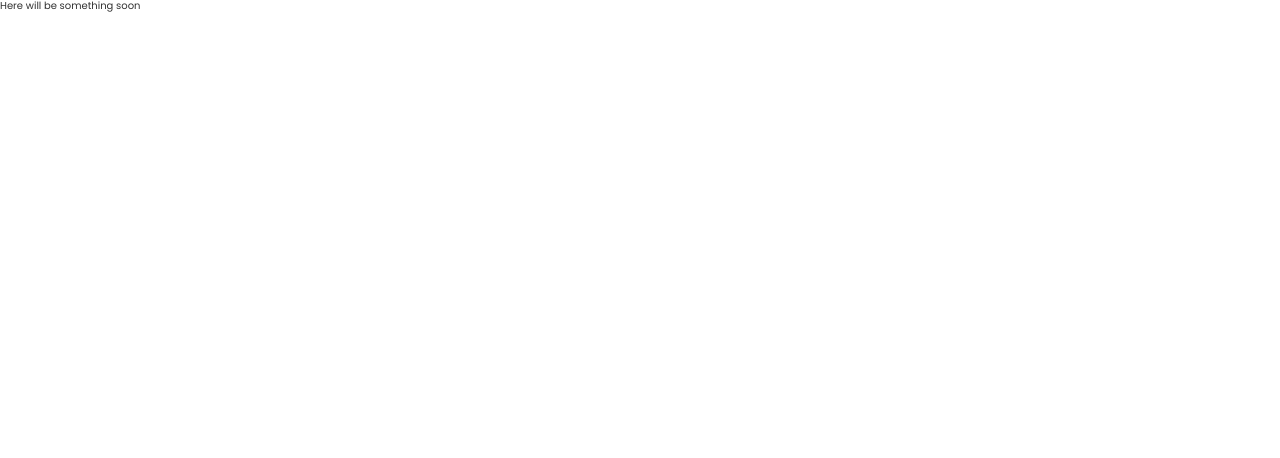
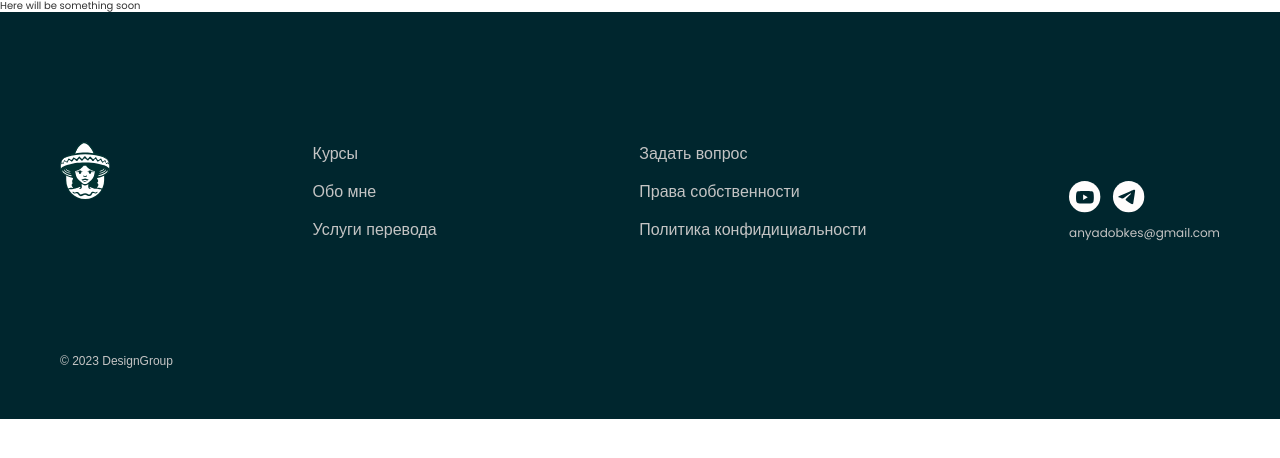
Before and after one commit to elrouss/spanish-with-anna, a Next.js app in the folder frontend/: page / in a window 1280 px wide. Shown: the top 458 px of the page. Built offline with nearby package versions, Linux system fonts and the light colour scheme.

Commit message:
feat: add footer

```diff
--- /dev/null
+++ b/frontend/src/components/Footer/Footer.jsx
@@ -0,0 +1,53 @@
+import Link from 'next/link';
+
+import styles from './footer.module.scss';
+import IconLogo from '@/assets/icons/logo';
+import IconYoutube from '@/assets/icons/youtube';
+import IconTelegram from '@/assets/icons/telegram';
+import FooterLink from '../FooterLink/FooterLink';
+
+function Footer() {
+  return (
+    <footer className={styles.footer}>
+      <div className={styles.wrapper}>
+        <div className={styles.content}>
+          <Link href="/">
+            <IconLogo alt="логотип" />
+          </Link>
+          <ul className={styles.listLink}>
+            <FooterLink href="/#">Курсы</FooterLink>
+            <FooterLink href="/#">Обо мне</FooterLink>
+            <FooterLink href="/#">Услуги перевода</FooterLink>
+          </ul>
+          <ul className={styles.listLink}>
+            <FooterLink href="/#">Задать вопрос</FooterLink>
+            <FooterLink href="/#">Права собственности</FooterLink>
+            <FooterLink href="/#">Политика конфидициальности</FooterLink>
+          </ul>
+          <div className={styles.constacts}>
+            <ul className={styles.listIcon}>
+              <li className={styles.icon}>
+                <Link href="/#">
+                  <IconYoutube alt="ютуб-канал" />
+                </Link>
+              </li>
+              <li className={styles.icon}>
+                <Link href="/#">
+                  <IconTelegram alt="телеграм-канал" />
+                </Link>
+              </li>
+            </ul>
+            <Link href="/#" className={styles.email}>
+              anyadobkes@gmail.com
+            </Link>
+          </div>
+        </div>
+        <p className={styles.copyright}>
+          ©&#160;{new Date().getFullYear()}&#160;DesignGroup
+        </p>
+      </div>
+    </footer>
+  );
+}
+
+export default Footer;
--- /dev/null
+++ b/frontend/src/components/Footer/footer.module.scss
@@ -0,0 +1,73 @@
+@import '../../styles/index.scss';
+
+.footer {
+  width: 100%;
+
+  background-color: $color-main-5;
+}
+
+.wrapper {
+  max-width: $wrapper-main-desktop;
+  margin: 0 auto;
+  padding: 130px 0 50px;
+}
+
+.content {
+  display: flex;
+  justify-content: space-between;
+  width: 100%;
+  min-height: 100px;
+  margin: 0 0 111px;
+}
+
+.logo {
+  margin: 0;
+  padding: 0;
+  width: 50px;
+  height: 58px;
+}
+
+.listLink {
+  margin: 0;
+  padding: 0;
+}
+
+.copyright {
+  margin: 0;
+  padding: 0;
+
+  font-family: 'Manrope', sans-serif;
+  font-style: normal;
+  font-weight: 400;
+  font-size: $font-size-main-text-s;
+  line-height: $font-line-height-main-text-s;
+  color: $color-secondary-4;
+}
+
+.constacts {
+  margin: 0;
+  padding: 0;
+  align-self: flex-end;
+}
+
+.listIcon {
+  display: flex;
+  align-items: center;
+  margin: 0 0 9px;
+}
+
+.icon {
+  margin: 0 11px 0 0;
+
+  &:last-child {
+    margin: 0;
+  }
+}
+
+.email {
+  @include renderFont(
+    $size: $font-size-main-text-s,
+    $line-height: $font-line-height-main-text-s,
+    $color: $color-secondary-4,
+  )
+}
--- /dev/null
+++ b/frontend/src/components/FooterLink/FooterLink.jsx
@@ -0,0 +1,21 @@
+import Link from 'next/link';
+import PropTypes from 'prop-types';
+
+import styles from './footerLink.module.scss';
+
+function FooterLink({ children, href }) {
+  return (
+    <li className={styles.item}>
+      <Link className={styles.link} href={href}>
+        {children}
+      </Link>
+    </li>
+  );
+}
+
+FooterLink.propTypes = {
+  children: PropTypes.string.isRequired,
+  href: PropTypes.string.isRequired,
+};
+
+export default FooterLink;
--- /dev/null
+++ b/frontend/src/components/FooterLink/footerLink.module.scss
@@ -0,0 +1,28 @@
+@import '../../styles/index.scss';
+
+.item {
+  margin-bottom: 14px;
+
+  &:last-child {
+    margin-bottom: 0;
+  }
+}
+
+.link {
+  font-family: 'Manrope', sans-serif;
+  font-style: normal;
+  font-weight: 400;
+  font-size: $font-size-main-text-l;
+  line-height: $font-line-height-main-text-l;
+  color: $color-secondary-4;
+
+  transition: $animation-transition-common;
+
+  &:hover {
+    color: $color-main-3;
+  }
+
+  &:active {
+    color: $color-secondary-2;
+  }
+}
--- a/frontend/src/pages/index.jsx
+++ b/frontend/src/pages/index.jsx
@@ -1,5 +1,6 @@
 import Head from 'next/head';
 import { poppins } from '@/assets/fonts/fonts';
+import Footer from '@/components/Footer/Footer';
 
 export default function Home() {
   return (
@@ -13,6 +14,7 @@ export default function Home() {
       <main className={`${poppins.className}`}>
         <p>Here will be something soon</p>
       </main>
+      <Footer />
     </>
   );
 }
--- a/frontend/src/styles/abstracts/variables/colors.scss
+++ b/frontend/src/styles/abstracts/variables/colors.scss
@@ -10,6 +10,7 @@ $color-main-text-2: #212121;
 $color-secondary-1: #c3c3c3;
 $color-secondary-2: #6f99a1;
 $color-secondary-3: #15444e;
+$color-secondary-4: #C4C4C4;
 
 $color-complementary-1: #ececec;
 $color-complementary-2: #e1e1e1;
```
Also changed, not shown: frontend/src/assets/icons/logo.jsx (+3 -1 lines).
